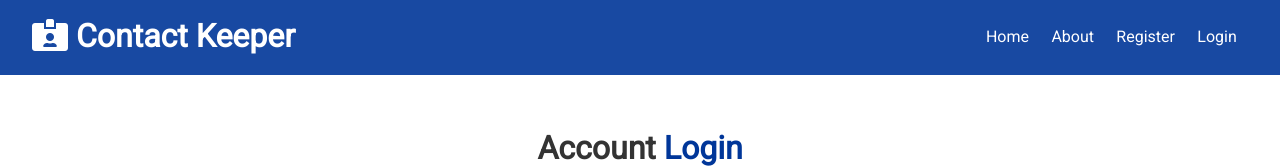
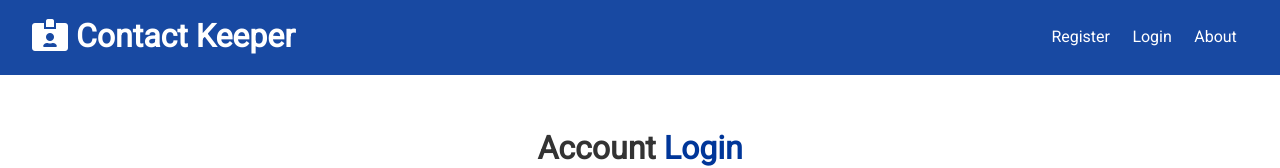
Before and after one commit to giannispan/contact-keeper, a React (Create React App) app in the folder client/: page /login in a window 1280 px wide. Shown: the top 168 px of the page. Built offline with nearby package versions, Linux system fonts and the light colour scheme.

Commit message:
logout & navbar

```diff
--- a/client/src/components/layout/Navbar.js
+++ b/client/src/components/layout/Navbar.js
@@ -1,26 +1,49 @@
-import React from 'react';
+import React, { Fragment, useContext } from 'react';
 import PropTypes from 'prop-types';
 import { Link } from 'react-router-dom';
+import AuthContext from '../../context/auth/authContext';
 
 const Navbar = (props) => {
+	const authContext = useContext(AuthContext);
+
+	const onLogout = () => {
+		authContext.logout();
+	}
+
+	const authLinks = (
+		<Fragment>
+			<li>Hello { authContext.user && authContext.user.name}</li>
+			<li>
+				<a onClick={onLogout} href="#!">
+					<i className="fas fa-sign-out-alt"/>
+					<span className="hide-sm">Logout</span>
+				</a>
+			</li>
+		</Fragment>
+	);
+
+	const guestLinks = (
+		<Fragment>
+			<li>
+				<Link to="/register">Register</Link>
+			</li>
+			<li>
+				<Link to="/login">Login</Link>
+			</li>
+			<li>
+				<Link to="/about">About</Link>
+			</li>
+		</Fragment>
+	);
+
+
 	return (
 		<div className="navbar bg-primary">
 			<h1>
 				<i className={props.icon} /> { props.title }
 			</h1>
 			<ul>
-				<li>
-					<Link to="/">Home</Link>
-				</li>
-				<li>
-					<Link to="/about">About</Link>
-				</li>
-				<li>
-					<Link to="/register">Register</Link>
-				</li>
-				<li>
-					<Link to="/login">Login</Link>
-				</li>
+				{authContext.isAuthenticated ? authLinks : guestLinks }
 			</ul>
 		</div>
 	)
--- a/client/src/context/auth/AuthState.js
+++ b/client/src/context/auth/AuthState.js
@@ -88,7 +88,9 @@
 
 	// Logout
 	const logout = () => {
-
+		dispatch({
+			type: actions.LOGOUT
+		})
 	}
 
 	// Clear errors
--- a/client/src/context/auth/authReducer.js
+++ b/client/src/context/auth/authReducer.js
@@ -21,6 +21,7 @@
 		case actions.REGISTER_FAIL:
 		case actions.AUTH_ERROR:
 		case actions.LOGIN_FAIL:
+		case actions.LOGOUT:
 			localStorage.removeItem('token');
 			return {
 				...state,
```
